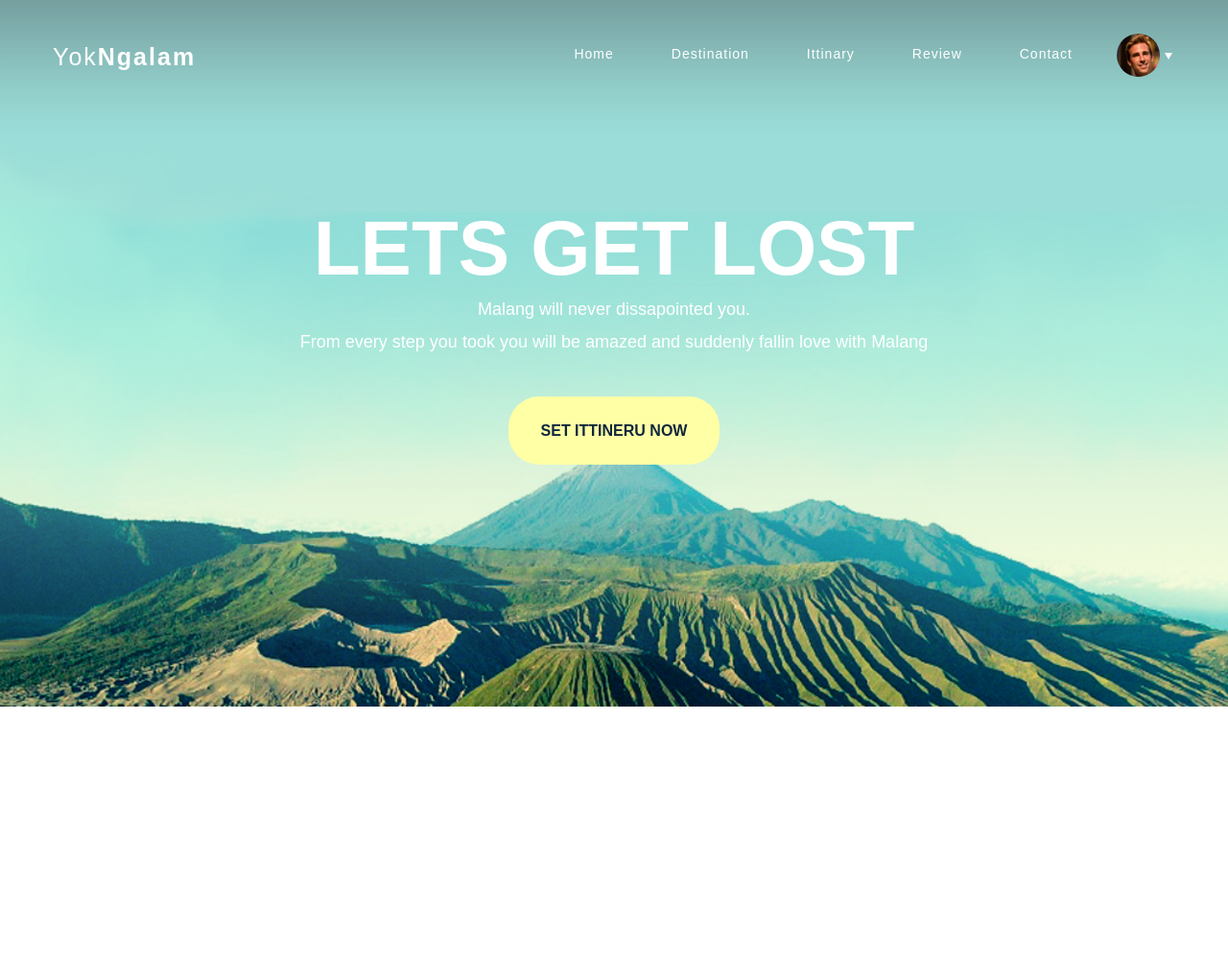
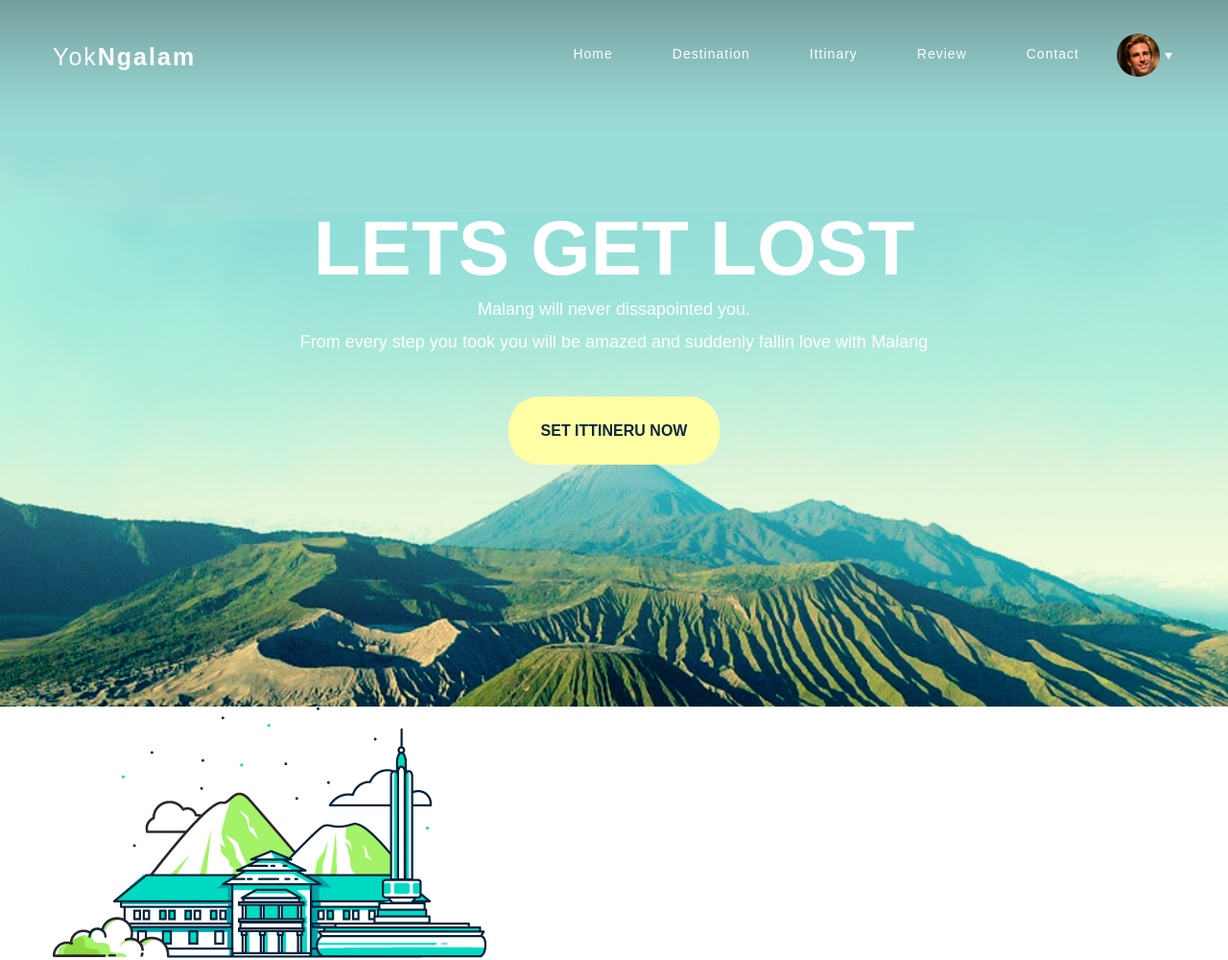
Before and after one commit to grigtatevik/lets_get_lost, a plain HTML site: page index.html in a window 1280 px wide. Shown: the whole page at 96% size. Before the commit the page ends 800 px from the top, so only its background shows below. Drawn offline with Linux system fonts and the light colour scheme; a web font is replaced by a local one.

Commit message:
Исправленный хедер

```diff
--- a/index.html
+++ b/index.html
@@ -8,6 +8,7 @@
 </head>
 <body>
     <div class="header">
+
         <div class="content clearfix">
             <div class="name-site">Yok<span class="name-site-word">Ngalam</span></div>
             <div class="profile" style="background-image: url(./images/profile.jpg)"></div>
@@ -27,7 +28,15 @@
             </div>
             <a href="#" class="header-button">SET ITTINERU NOW</a>
         </div>
+
     </div>
+
+    <div class="about  clearfix">
+        <div class="content clearfix">
+            <div class="vector-smart-obiject"></div>
+        </div>
+    </div>
+
     <div class="proverka"></div>
 </body>
 </html>
--- a/style.css
+++ b/style.css
@@ -61,19 +61,21 @@ html, body {
 
 .header-menu li {
     float: left;
-    padding: 0 30px 0 30px;
+    margin-left: 16px;
 }
 
 .header-menu li a {
     list-style: none;
     text-decoration: none;
     color: white;
+    border: 3px solid transparent;
+    border-radius: 36px;
+    padding: 15px 20px;
+    transition: all 0.2s ease-out 0s;
 }
 
 .header-menu a:hover {
-    border: 3px solid;
-    border-radius: 36px;
-    padding: 15px 20px;
+    border-color: white;
 }
 
 .profile {
@@ -84,6 +86,7 @@ html, body {
     border-radius: 50%;
     position: relative;
     margin: 35px 16px;
+    cursor: pointer;
 }
 
 .profile:after {
@@ -132,16 +135,24 @@ html, body {
     border-radius: 32px;
     color: #10273d;
     font-weight: bold;
+    transition: all 0.2s ease-out 0s;
 }
 
 .header-button:hover {
-     opacity: 0.7;
+    opacity: 0.7;
 }
 
 .clearfix::after {
     content: "";
     display: block;
     clear: both;
+}
+
+.vector-smart-obiject {
+    float: left;
+    width: 452px;
+    height: 264px;
+    background-image: url("./images/about.png");
 }
 
 
```
Also changed, not shown: images/about.png (added), images/proverka.jpg.
